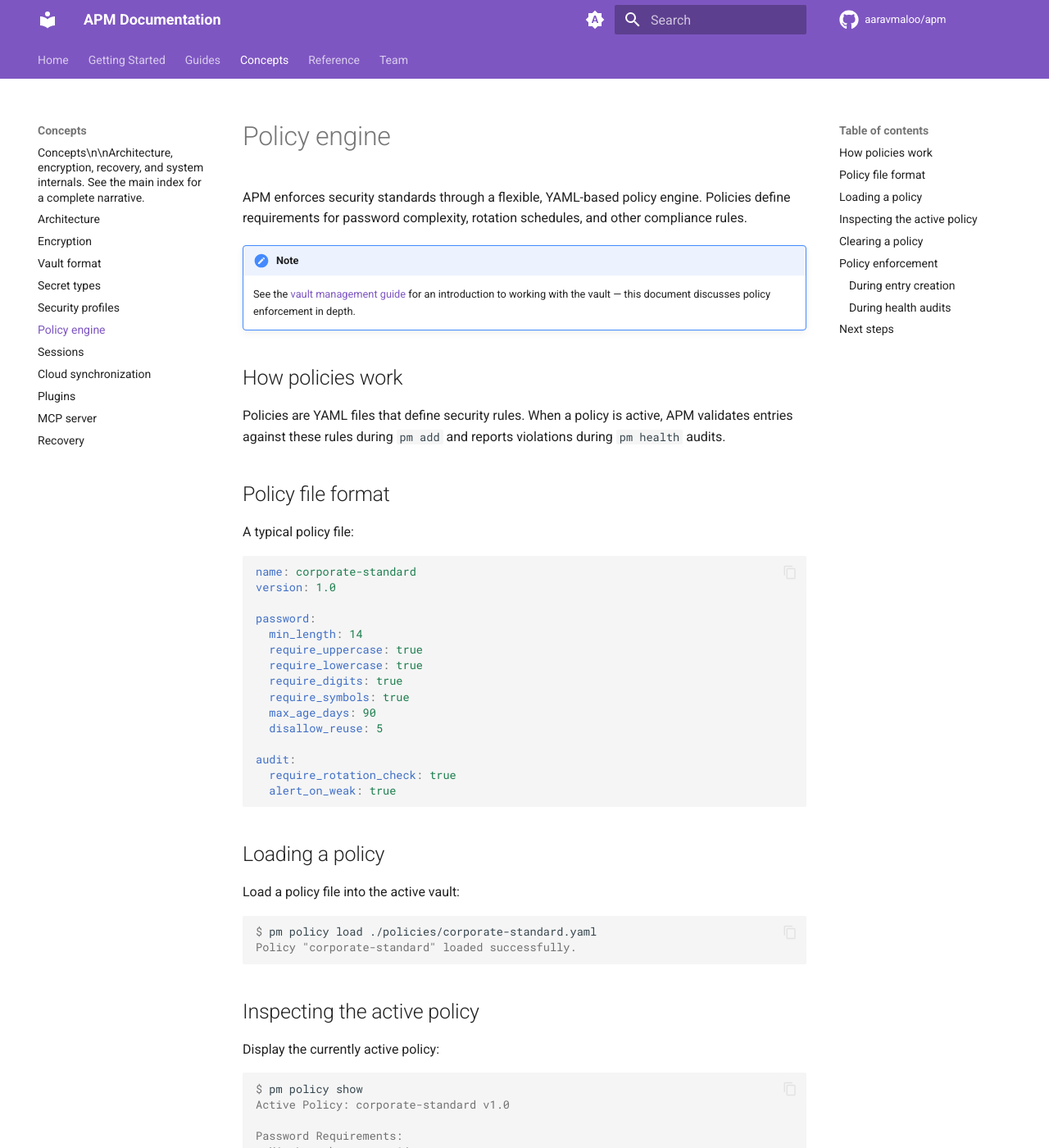
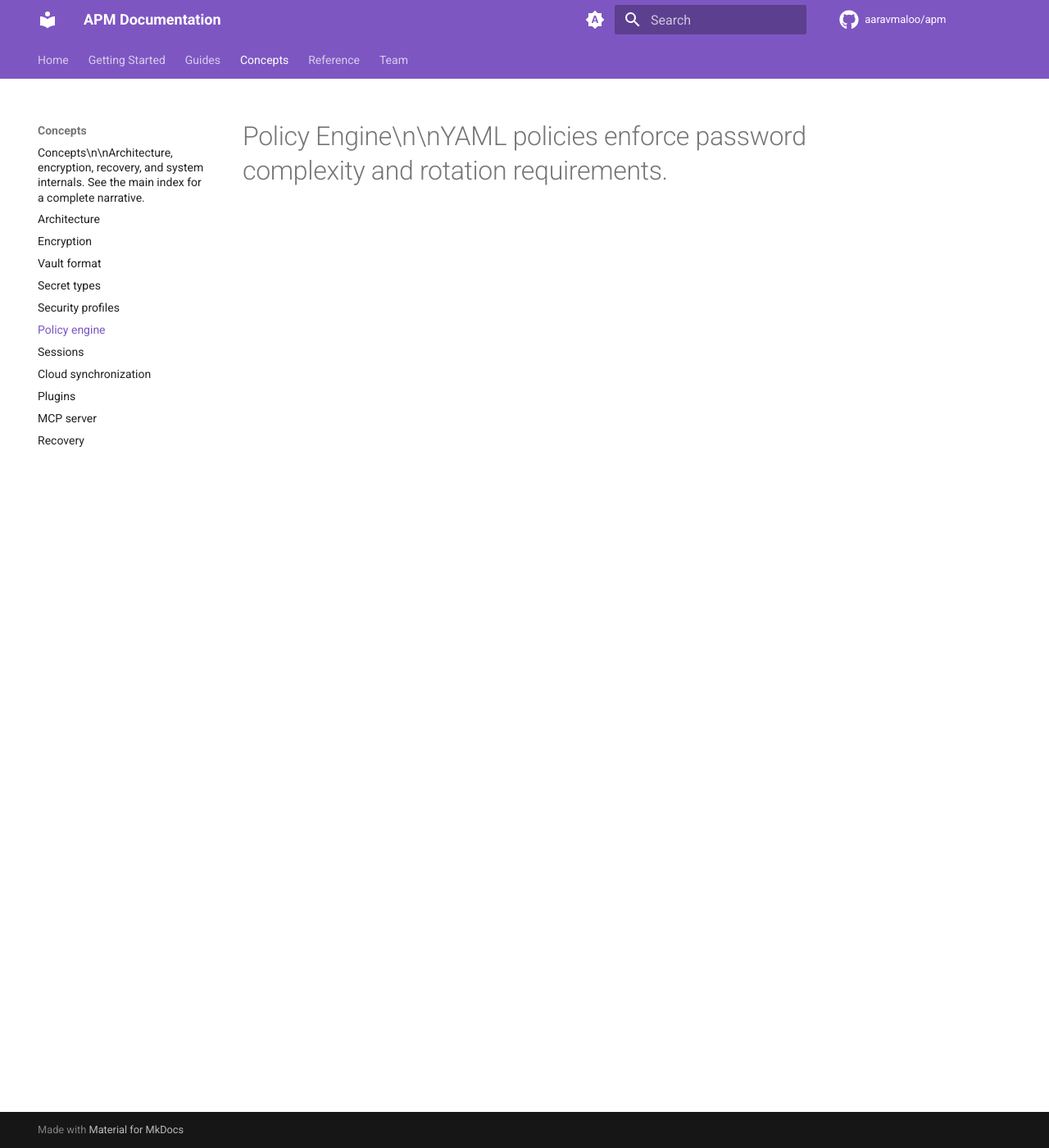
Before and after one commit to aaravmaloo/apm, an MkDocs documentation site: the page built from docs/concepts/policy-engine.md, in a window 1280 px wide and 1400 px high. Shown: the whole window at 82% size. Built offline with MkDocs 1.6.1 and Material for MkDocs 9.7.7, drawn with Linux system fonts in a browser that asks for light colours; comment, search, counter and statistics services are not loaded; some of the changed text lies outside the part shown.

Commit message:
docs: update docs/concepts/policy-engine.md

````diff
--- a/docs/concepts/policy-engine.md
+++ b/docs/concepts/policy-engine.md
@@ -1,109 +1 @@
-# Policy engine
-
-APM enforces security standards through a flexible, YAML-based policy engine. Policies define
-requirements for password complexity, rotation schedules, and other compliance rules.
-
-!!! note
-
-    See the [vault management guide](../guides/vault-management.md) for an introduction to
-    working with the vault — this document discusses policy enforcement in depth.
-
-## How policies work
-
-Policies are YAML files that define security rules. When a policy is active, APM validates entries
-against these rules during `pm add` and reports violations during `pm health` audits.
-
-## Policy file format
-
-A typical policy file:
-
-```yaml
-name: corporate-standard
-version: 1.0
-
-password:
-  min_length: 14
-  require_uppercase: true
-  require_lowercase: true
-  require_digits: true
-  require_symbols: true
-  max_age_days: 90
-  disallow_reuse: 5
-
-audit:
-  require_rotation_check: true
-  alert_on_weak: true
-```
-
-## Loading a policy
-
-Load a policy file into the active vault:
-
-```console
-$ pm policy load ./policies/corporate-standard.yaml
-Policy "corporate-standard" loaded successfully.
-```
-
-## Inspecting the active policy
-
-Display the currently active policy:
-
-```console
-$ pm policy show
-Active Policy: corporate-standard v1.0
-
-Password Requirements:
-  Min Length:        14
-  Uppercase:         Required
-  Lowercase:         Required
-  Digits:            Required
-  Symbols:           Required
-  Max Age:           90 days
-  Reuse Prevention:  Last 5
-```
-
-## Clearing a policy
-
-Remove the active policy:
-
-```console
-$ pm policy clear
-Policy cleared.
-```
-
-## Policy enforcement
-
-### During entry creation
-
-When adding a new password entry, APM validates the password against the active policy:
-
-```console
-$ pm add
-? Select category: Password
-? Account name: Production DB
-? Password: weak
-
-Policy violation: Password must be at least 14 characters.
-Policy violation: Password must contain uppercase letters.
-Policy violation: Password must contain digits.
-Policy violation: Password must contain symbols.
-```
-
-### During health audits
-
-The `pm health` command reports policy violations across your entire vault:
-
-```console
-$ pm health
-Security Score: 72/100
-
-Violations:
-  - 3 passwords below minimum length
-  - 5 passwords older than 90 days
-  - 2 passwords missing required symbols
-```
-
-## Next steps
-
-See the [sessions concept](./sessions.md) for details on session management, or learn about
-[cloud synchronization](./cloud-sync.md).
+# Policy Engine\n\nYAML policies enforce password complexity and rotation requirements.
````
